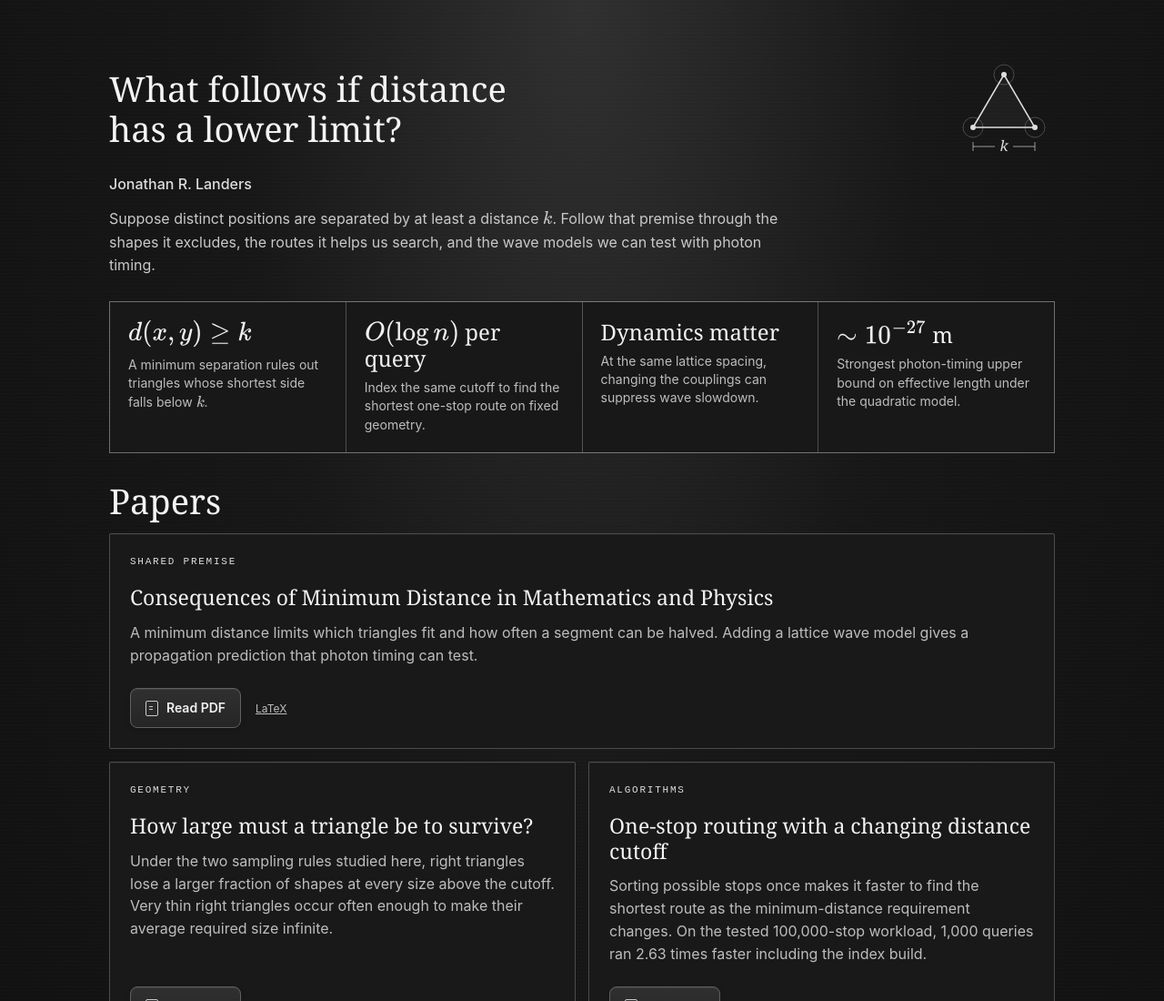
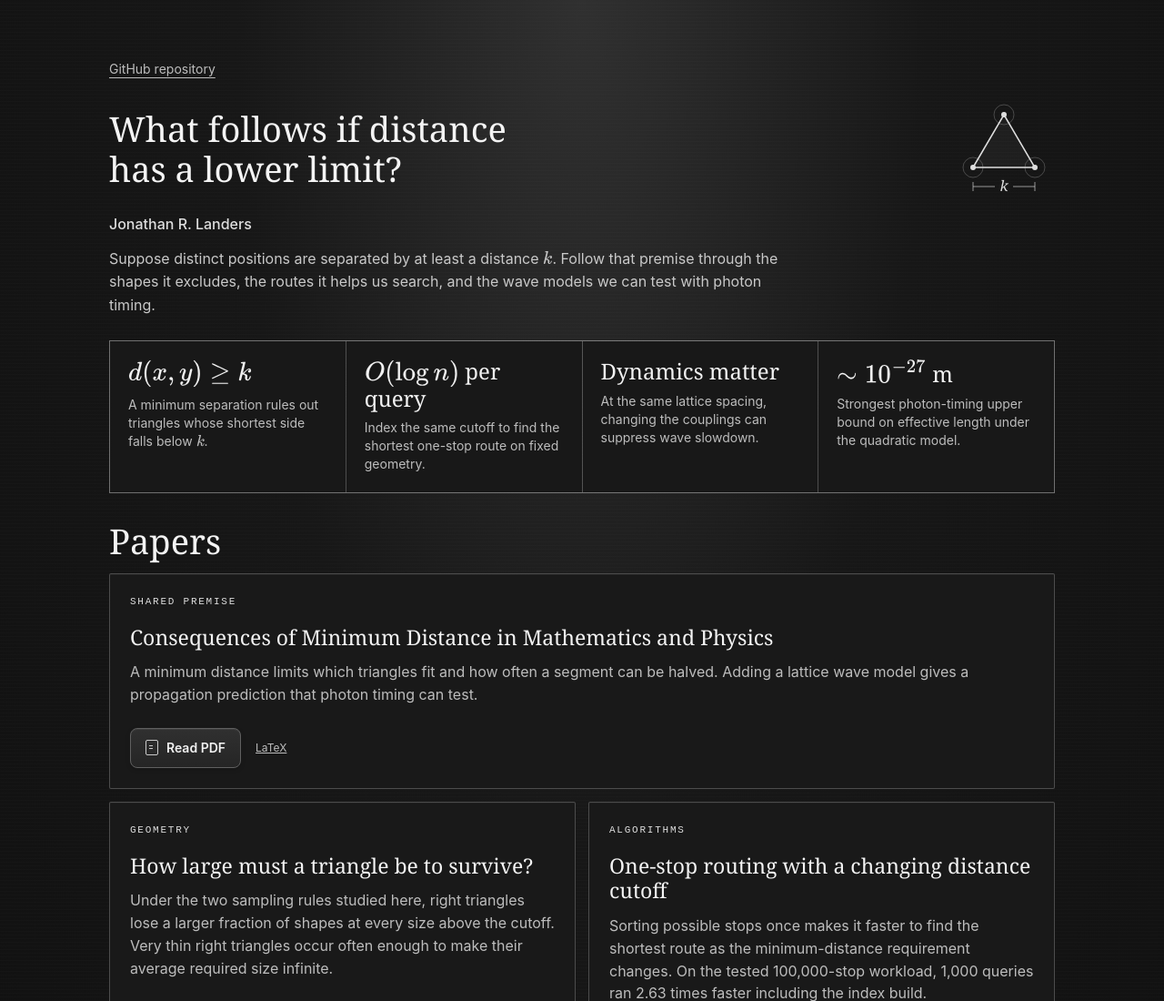
Before and after one commit to jonland82/minimum-distance-analytical-mechanics, a plain HTML site: page index.html in a window 1280 px wide. Shown: the top 1100 px of the page at 91% size. Drawn offline with nearby package versions, Linux system fonts and the light colour scheme.

Commit message:
Add repository link above homepage title

```diff
--- a/index.html
+++ b/index.html
@@ -10,6 +10,8 @@
   <script defer src="https://cdn.jsdelivr.net/npm/mathjax@3/es5/tex-svg.js"></script>
   <style>
     .overview { padding: clamp(32px, 5vw, 64px) 0 0; }
+    .repo-link { display: inline-block; margin-bottom: 20px; color: var(--muted); font-size: 14px; text-decoration: underline; text-underline-offset: 4px; }
+    .repo-link:hover { color: var(--text); }
     .title-row { display: flex; align-items: center; justify-content: space-between; gap: 24px; }
     .overview h1 { min-width: 0; font-size: clamp(27px, 3.5vw, 38px); line-height: 1.15; }
     .distance-icon { width: 112px; height: 112px; flex: 0 0 auto; color: var(--cyan); }
@@ -32,6 +34,7 @@
 <body>
   <main>
     <section class="overview" aria-labelledby="page-title">
+      <a class="repo-link" href="https://github.com/jonland82/minimum-distance-analytical-mechanics">GitHub repository</a>
       <div class="title-row">
         <h1 id="page-title">What follows if distance<br>has a lower limit?</h1>
         <svg class="distance-icon" viewBox="0 0 112 112" role="img" aria-labelledby="distance-icon-title">
```
